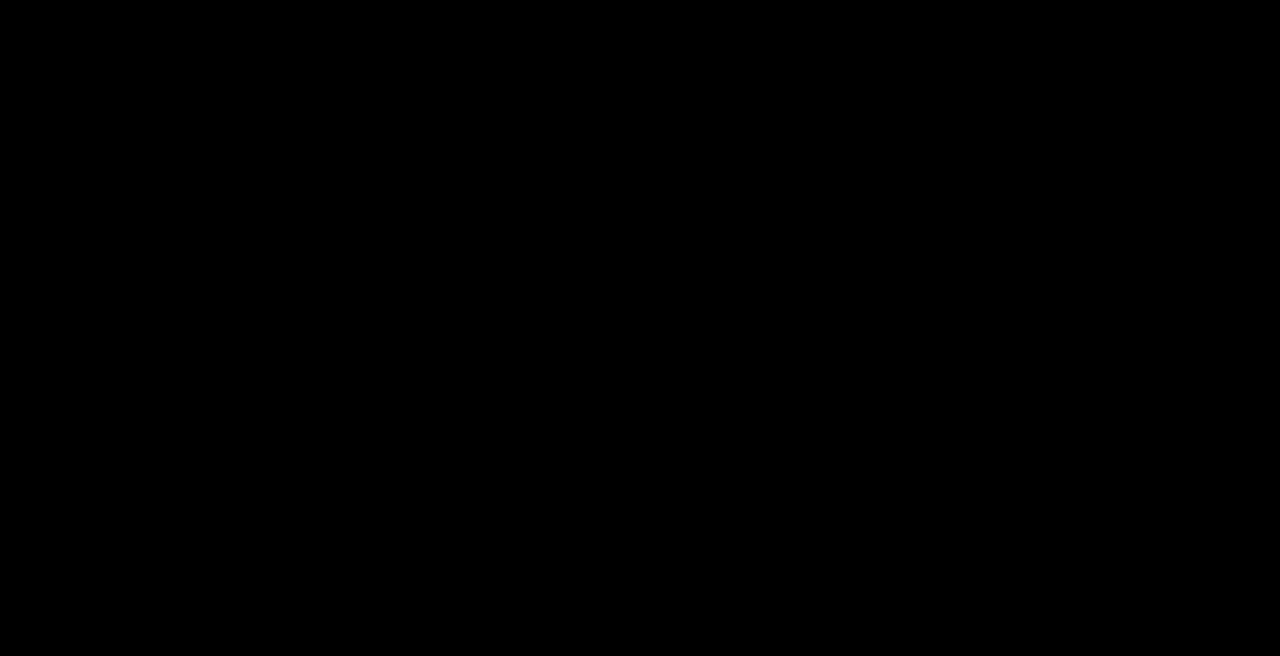
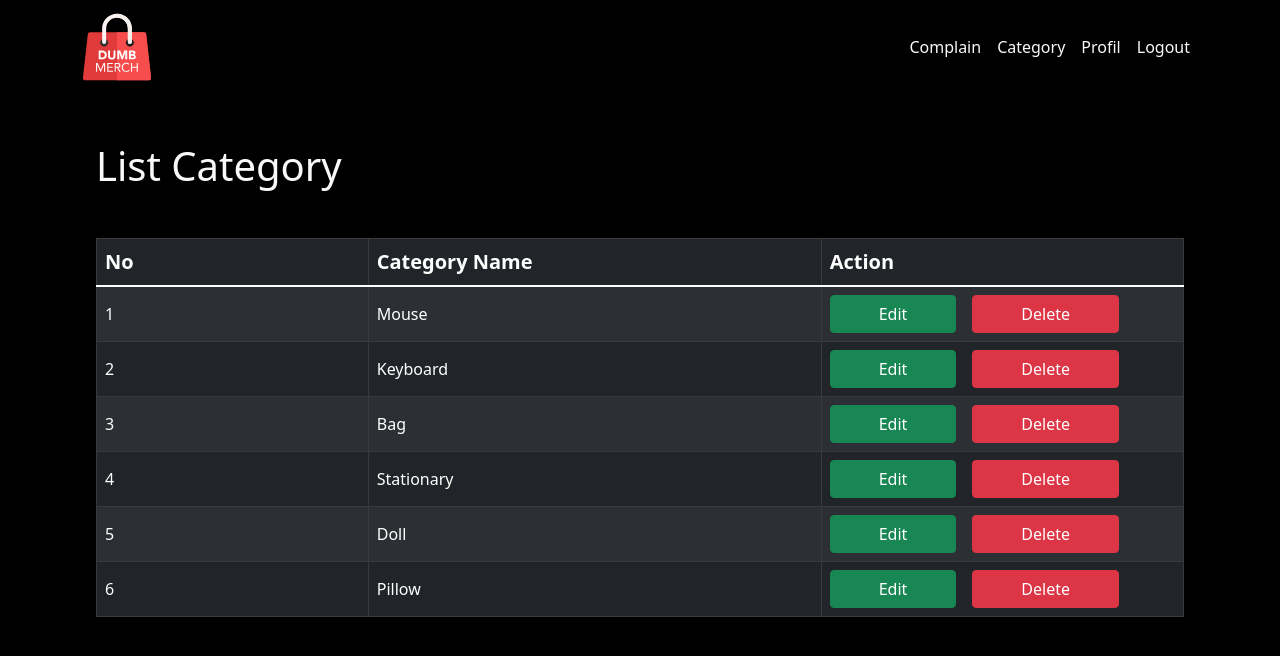
Before and after one commit to anaykun/Ahmad_Fauzi_DumbMerch, a React (Create React App) app: page /category in a window 1280 px wide. Before the commit this address had no page. Shown: the top 656 px of the page. Built offline with nearby package versions, Linux system fonts and the light colour scheme.

Commit message:
add Category page

```diff
--- a/src/App.css
+++ b/src/App.css
@@ -266,21 +266,6 @@ body {
   margin-bottom: 40px;
 }
 
-/* .edit-category {
-  width: 100%;
-  box-sizing: border-box;
-}
-
-.edit-category input {
-  width: 100%;
-  box-sizing: border-box;
-}
-
-.container-editcategory {
-  width: 100%;
-  box-sizing: border-box;
-} */
-
 .custom-file-input::-webkit-file-upload-button {
   display: none;
 }
@@ -306,7 +291,7 @@ body {
     width: 100%;
   }
   .image-detail > img {
-    width: 200px;
+    width: 100% !important;
   }
 
   .container-profil {
@@ -341,4 +326,8 @@ body {
   .container-none {
     display: none !important;
   }
+
+  .detail-detail {
+    margin: 0 !important;
+  }
 }
--- a/src/App.js
+++ b/src/App.js
@@ -4,8 +4,10 @@ import { NavStore } from "./pages/NavStore";
 import HomePage from "./pages/HomePage";
 import Login from "./pages/Login";
 import Register from "./pages/Register";
+import ProfilStore from "./pages/ProfilStore";
 import DetailProduct from "./pages/DetailProduct";
-import ProfilStore from "./pages/ProfilStore";
+import CategoryStore from "./pages/CategoryStore";
+import EditCategory from "./pages/EditCategory";
 
 export default class App extends Component {
   render() {
@@ -15,8 +17,10 @@ export default class App extends Component {
         <Route exact path="/register" element={<Register />} />
         <Route exact path="/navbar" element={<NavStore />} />
         <Route exact path="/" element={<HomePage />} />
+        <Route exact path="/profil" element={<ProfilStore />} />
         <Route exact path="/detail" element={<DetailProduct />} />
-        <Route exact path="/profil" element={<ProfilStore />} />
+        <Route exact path="/category" element={<CategoryStore />} />
+        <Route exact path="/edit-category" element={<EditCategory />} />
       </Routes>
     );
   }
--- /dev/null
+++ b/src/components/Map.jsx
@@ -0,0 +1,56 @@
+const categories = [
+  {
+    id: 1,
+    title: "Mouse",
+    des: "Mouse is ...",
+    price: 500000,
+    qty: 600,
+    image:
+      "https://media.discordapp.net/attachments/952980043154468874/958781223931625512/Rectangle_4.jpg?width=203&height=263",
+  },
+  {
+    id: 2,
+    title: "Keyboard",
+    des: "Keyboard is ...",
+    price: 700000,
+    qty: 600,
+    image:
+      "https://media.discordapp.net/attachments/952980043154468874/958781224107782174/Rectangle_4_1.jpg?width=203&height=263",
+  },
+  {
+    id: 3,
+    title: "Bag",
+    des: "Bag is ...",
+    price: 300000,
+    qty: 600,
+    image:
+      "https://media.discordapp.net/attachments/952980043154468874/958781224321679360/Frame.jpg?width=223&height=223",
+  },
+  {
+    id: 4,
+    title: "Stationary",
+    des: "Stationary is ...",
+    price: 25000,
+    qty: 600,
+    image:
+      "https://keydifferences.com/wp-content/uploads/2019/01/stationary-vs-stationery.jpg",
+  },
+  {
+    id: 5,
+    title: "Doll",
+    des: "Doll is ...",
+    price: 125000,
+    qty: 600,
+    image: "https://wallpaperaccess.com/full/275263.jpg",
+  },
+  {
+    id: 6,
+    title: "Pillow",
+    des: "Pillow is ...",
+    price: 300000,
+    qty: 600,
+    image: "https://m.media-amazon.com/images/I/61TWQS-3zUL._AC_SX679_.jpg",
+  },
+];
+
+export default categories;
--- /dev/null
+++ b/src/pages/CategoryStore.jsx
@@ -0,0 +1,93 @@
+import { NavStoreUser } from "./NavStoreUser";
+import { Table, Button, Modal } from "react-bootstrap";
+import categories from "../components/Map";
+import { useState } from "react";
+import { useNavigate } from "react-router-dom";
+
+export default function CategoryStore() {
+  const [data, setData] = useState(categories);
+  const navigate = useNavigate();
+
+  const [show, setShow] = useState(false);
+  const handleClose = () => setShow(false);
+  const handleShow = () => setShow(true);
+
+  const editCategory = () => {
+    navigate("/edit-category");
+  };
+
+  // const deleteCategory = (categoryId) => {
+  //   const deletes = categories.filter((category) => category.id !== categoryId);
+  //   setData(deletes);
+  // };
+
+  return (
+    <div>
+      <div>
+        <NavStoreUser />
+      </div>
+      <div className="container-fluid p-5">
+        <div className="mx-5">
+          <div className="mb-5 text-light">
+            <h1>List Category</h1>
+          </div>
+          <Table striped bordered hover variant="dark">
+            <thead>
+              <tr className="fs-5">
+                <th>No</th>
+                <th>Category Name</th>
+                <th>Action</th>
+              </tr>
+            </thead>
+            <tbody>
+              {data.map((category, index) => (
+                <tr className="align-middle" key={category.id}>
+                  <td className="col-3">{index + 1}</td>
+                  <td>{category.title}</td>
+                  <td className="col-4">
+                    <button
+                      onClick={editCategory}
+                      className="btn btn-success me-3 px-5"
+                    >
+                      Edit
+                    </button>
+                    <button
+                      onClick={handleShow}
+                      className="btn btn-danger px-5"
+                    >
+                      Delete
+                    </button>
+                  </td>
+                  <Modal show={show} onHide={handleClose}>
+                    <Modal.Header closeButton>
+                      <Modal.Title>Delete Data</Modal.Title>
+                    </Modal.Header>
+                    <Modal.Body>
+                      Are you sure you want to delete this data?
+                    </Modal.Body>
+                    <Modal.Footer>
+                      <Button
+                        className="px-5 py-1"
+                        variant="danger"
+                        onClick={handleClose}
+                      >
+                        No
+                      </Button>
+                      <Button
+                        className="px-5 py-1"
+                        variant="success"
+                        onClick={handleClose}
+                      >
+                        Yes
+                      </Button>
+                    </Modal.Footer>
+                  </Modal>
+                </tr>
+              ))}
+            </tbody>
+          </Table>
+        </div>
+      </div>
+    </div>
+  );
+}
--- a/src/pages/DetailProduct.jsx
+++ b/src/pages/DetailProduct.jsx
@@ -40,13 +40,12 @@ function DetailProduct() {
                 baterai). mendukung sistem operasi Windows 7,8, 10 keatas, Mac
                 OS X 10.8 atau yang lebih baru dan sistem operasi Chrome OS
               </p>
-            </div>
-
-            <div className="text-end mb-4">
-              <h3 className="text-danger">Rp. 300.000</h3>
-            </div>
-            <div className="w-100">
-              <button className="btn btn-danger w-100">Buy</button>
+              <div className="text-end mb-4">
+                <h3 className="text-danger">Rp. 300.000</h3>
+              </div>
+              <div className="w-100">
+                <button className="btn btn-danger w-100">Buy</button>
+              </div>
             </div>
           </div>
         </div>
--- /dev/null
+++ b/src/pages/EditCategory.jsx
@@ -0,0 +1,41 @@
+import React from "react";
+import { NavStoreUser } from "./NavStoreUser";
+// import categories from "../components/Map";
+// import { useState } from "react";
+
+function EditCategory() {
+  // const [data, setData] = useState(categories);
+  return (
+    <div>
+      <div>
+        <NavStoreUser />
+      </div>
+      <div className="container-fluid d-flex p-5">
+        <div className="container-fluid mx-4">
+          <div className="mb-5 text-light">
+            <h1>Edit Category</h1>
+          </div>
+          <div className="container-editcategory">
+            <div className="edit-category  mb-5">
+              <input
+                className="fs-5 w-100 p-2 text-light fw-bold rounded"
+                type="text"
+                style={{
+                  background: "rgba(210, 210, 210, 0.25)",
+                  border: "2px solid #BCBCBC",
+                }}
+              />
+            </div>
+            <div className="">
+              <button className="btn btn-success w-100 fs-5">
+                Edit Category
+              </button>
+            </div>
+          </div>
+        </div>
+      </div>
+    </div>
+  );
+}
+
+export default EditCategory;
--- /dev/null
+++ b/src/pages/NavStoreUser.jsx
@@ -0,0 +1,38 @@
+import React from "react";
+import { Navbar, Container, Nav } from "react-bootstrap";
+import { Link } from "react-router-dom";
+import Frame from "../assets/Frame.svg";
+
+export const NavStoreUser = () => {
+  return (
+    <Navbar collapseOnSelect expand="lg" variant="dark">
+      <Container>
+        <Navbar.Brand className="text-light" href="#home">
+          <img
+            src={Frame}
+            alt=""
+            style={{ width: "70px", height: "68.22px" }}
+          />
+        </Navbar.Brand>
+        <Navbar.Toggle aria-controls="responsive-navbar-nav" />
+        <Navbar.Collapse id="responsive-navbar-nav">
+          <Nav className="me-auto"></Nav>
+          <Nav>
+            <Nav.Link as={Link} to="/register" className="text-light">
+              Complain
+            </Nav.Link>
+            <Nav.Link as={Link} to="/category" className="text-light">
+              Category
+            </Nav.Link>
+            <Nav.Link as={Link} to="/profil" className="text-light">
+              Profil
+            </Nav.Link>
+            <Nav.Link as={Link} to="/register" className="text-light">
+              Logout
+            </Nav.Link>
+          </Nav>
+        </Navbar.Collapse>
+      </Container>
+    </Navbar>
+  );
+};
```
Also changed, not shown: src/components/DetailProductItem.jsx (added, +88 -0 lines).
